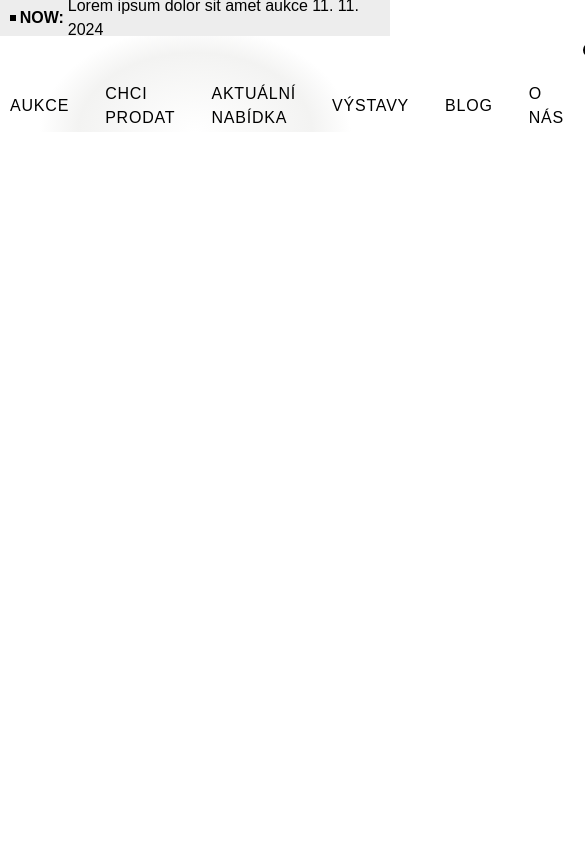
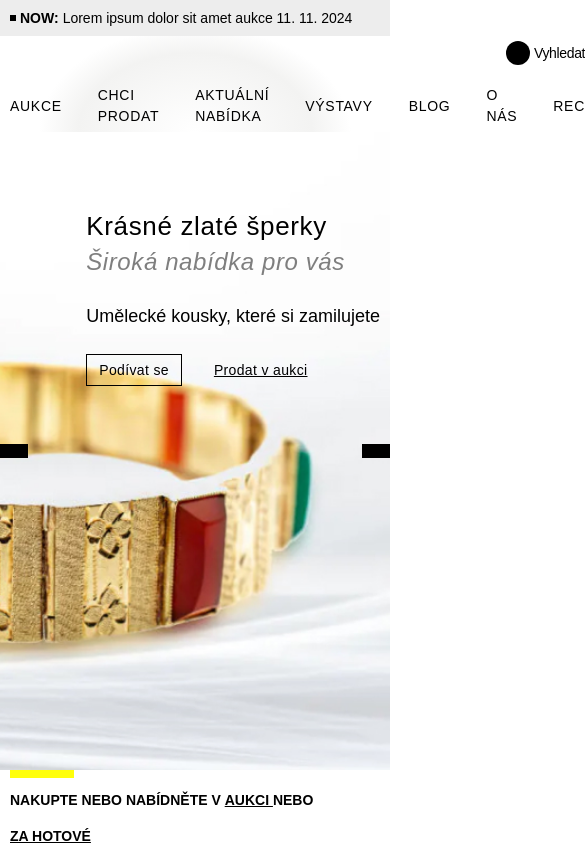
Before and after one commit to PGE77/Graciano-public, a website: page src/index.html in a window 390 px wide. Shown: the top 854 px of the page, 585 px wide, since content can reach past the window. Drawn offline with Linux system fonts and the light colour scheme; a web font is replaced by a local one.

Commit message:
další kommit

```diff
--- a/src/index.html
+++ b/src/index.html
@@ -12,15 +12,15 @@
     <link rel="stylesheet" href="https://use.typekit.net/jku2ujd.css">
 </head>
 
-<body class="font-arial">
+<body>
     <header class="bg-blackGradient">
-        <section class="w-100 bg-backgroundGrey ">
+        <section class="w-full bg-lightGrey ">
             <div class="section">
                 <div class="flex justify-start items-center h-9">
-                    <div class="flex justify-start items-center gap-1 ">
+                    <div class="flex justify-start items-center gap-1">
                         <span class="size-1.5 block bg-black "></span>
-                        <strong class="text-base">NOW:</strong>
-                        <p class="text-base">Lorem ipsum dolor sit amet aukce 11. 11. 2024</p>
+                        <strong>NOW:</strong>
+                        <p>Lorem ipsum dolor sit amet aukce 11. 11. 2024</p>
                     </div>
                 </div>
 
@@ -29,8 +29,8 @@
 
         </section>
         <section class="section">
-            <div class="flex justify-between items-center h-24" >
-                <div class="flex justify-start items-center h-24">
+            <div class="flex justify-between items-center">
+                <div class="flex justify-start items-center">
                     <img src="../dist/img/logo.svg" alt="Logo">
 
 
@@ -38,40 +38,43 @@
                 <div class="flex justify-center items-center h-24 flex-col gap-5">
                     <div class="flex gap-5 ml-auto">
                         <div class="flex justify-start items-center gap-1 h-6">
-                            <button class="size-3.5 bg-black rounded-full block"></button>
-                            <span class="text-md text-black tk-balto tracking-tight h-5">Vyhledat</span>
+                            <button class="size-6 bg-black rounded-full block"></button>
+                            <span class="text-md font-normal text-black tracking-tight h-5">Vyhledat</span>
                         </div>
                         <div class="flex justify-start items-center gap-1 h-6">
                             <a href="#" class="size-6 bg-black block"></a>
-                         <span class="text-md text-black tk-balto tracking-tight h-5">Košík je prázdný</span>
+                            <span class="text-md font-normal text-black tracking-tight h-5">Košík je
+                                prázdný</span>
 
                         </div>
                     </div>
-                    <nav>
+                    <nav class="">
                         <ul class="flex justify-start items-center gap-9">
                             <li>
-                            <a href="#" class="text-base font-normal text-black tk-balto tracking-wider uppercase pb-4">Aukce</a>
+                                <a href="#" class="font-normal text-black  tracking-wider uppercase">Aukce</a>
                             </li>
                             <li>
-                            <a href="#" class="text-base font-normal text-black tk-balto tracking-wider uppercase pb-4">Chci prodat</a>
+                                <a href="#" class="font-normal text-black  tracking-wider uppercase">Chci
+                                    prodat</a>
                             </li>
                             <li>
-                            <a href="#" class="text-base font-normal text-black tk-balto tracking-wider uppercase pb-4">Aktuální nabídka</a>
+                                <a href="#" class="font-normal text-black  tracking-wider uppercase ">Aktuální
+                                    nabídka</a>
                             </li>
                             <li>
-                            <a href="#" class="text-base font-normal text-black tk-balto tracking-wider uppercase pb-4">Výstavy</a>
+                                <a href="#" class="font-normal text-black  tracking-wider uppercase ">Výstavy</a>
                             </li>
                             <li>
-                            <a href="#" class="text-base font-normal text-black tk-balto tracking-wider uppercase pb-4">Blog</a>
+                                <a href="#" class="font-normal text-black  tracking-wider uppercase ">Blog</a>
                             </li>
                             <li>
-                            <a href="#" class="text-base font-normal text-black tk-balto tracking-wider uppercase pb-4">O nás</a>
+                                <a href="#" class="font-normal text-black  tracking-wider uppercase ">O nás</a>
                             </li>
                             <li>
-                            <a href="#" class="text-base font-normal text-black tk-balto tracking-wider uppercase pb-4">Recenze</a>
+                                <a href="#" class="font-normal text-black  tracking-wider uppercase">Recenze</a>
                             </li>
                             <li>
-                            <a href="#" class="text-base font-normal text-black tk-balto tracking-wider uppercase pb-4">Kontakt</a>
+                                <a href="#" class="font-normal text-black  tracking-wider uppercase ">Kontakt</a>
                             </li>
 
                         </ul>
@@ -92,6 +95,66 @@
     </header>
 
 
+    <main>
+        <section>
+
+            <div class="relative w-full h-hxl overflow-hidden ">
+
+                <img src="../dist/img/background-1.jpg" alt="Decorative image"
+                    class="absolute inset-0 w-full h-hil object-cover max-w-none ">
+
+                <div
+                    class="section absolute left-0 right-0 bottom-0 top-0 pb-96 pt-0 lg:pb-44 lg:pt-72 flex justify-end items-end">
+                    <div class="flex justify-end items-start gap-1 m-0 lg:mr-16 flex-col">
+
+                        <h1 class="text-4xl md:text-5xl tk-joly-headline font-medium tracking-wide leading-8">Krásné
+                            zlaté šperky
+                        </h1>
+                        <p class="text-2xl font-medium text-lightBlack tk-joly-headline tracking-wide leading-8 italic">
+                            Široká nabídka pro vás
+                        </p>
+                        <p class="text-1xl mt-6 mb-6 block text-black font-normal leading-5 ">Umělecké kousky, které si
+                            zamilujete</p>
+                        <div class="flex justify-start items-center gap-5">
+                            <a href="#" target="_blank"
+                                class=" text-md text-black font-normal tracking-wide border  pl-3 pr-3 h-8 flex items-center justify-center">Podívat
+                                se</a>
+                            <a href="#" target="_blank"
+                                class=" text-md text-black font-normal tracking-wide underline  pl-3 pr-3 h-8 flex items-center justify-center">Prodat
+                                v aukci</a>
+                        </div>
+
+
+                        <div
+                            class="absolute top-1/2 left-1/2 transform -translate-x-1/2 -translate-y-1/2 w-full flex justify-between">
+                            <div class="h-3.5 w-7 bg-black"></div>
+                            <div class="h-3.5 w-7 bg-black"></div>
+                        </div>
+
+                    </div>
+
+
+
+                </div>
+            </div>
+
+
+        </section>
+
+        <section class="section">
+
+            <div class="relative flex flex-col gap-1"><div class=" w-16 h-2 bg-yellow block"></div><h2 class="flex flex-wrap font-semibold md:text-1xl uppercase leading-9">Nakupte Nebo Nabídněte v&nbsp;<a href="#" class="underline" target="_blank">Aukci&nbsp;</a>nebo&nbsp;<a href="#" class="underline" target="_blank">Za hotové</a></h2></div>
+
+
+
+        </section>
+
+
+
+
+    </main>
+
+
 </body>
 
 </html>
--- a/src/input.css
+++ b/src/input.css
@@ -1,5 +1,10 @@
 @tailwind base;
 @tailwind components;
 @tailwind utilities;
-
-.section{ @apply max-w-[1200px] mx-auto px-2.5 }
+body {
+    @apply text-md md:text-base bg-white;
+    font-family: 'Balto', sans-serif;
+}
+.section {
+    @apply max-w-[1200px] mx-auto px-2.5;
+}
--- a/tailwind.config.js
+++ b/tailwind.config.js
@@ -14,7 +14,7 @@ module.exports = {
       darkYellow:'#FFEF2E',
       black: '#000000',
       lightBlack:'rgba(0, 0, 0, 0.5)',
-      backgroundGrey:'#EDEDED',
+      lightGrey:'#EDEDED',
 
 
 
@@ -25,15 +25,20 @@ module.exports = {
       sm: '13px',
       md: '14px',
       base: '16px',
-      '1xl': '20px',
-      '2xl': '26px',
+      '1xl': '18px',
+      '2xl': '24px',
       '4xl': '26px',
-      '5xl': '42px',
+      '5xl': '40px',
       '6xl': '117px',
 
     },
     extend:
     {
+      height: {
+      hxl: '638px',
+      hil:'700px',
+
+      },
       backgroundImage: {
         blackGradient: 'radial-gradient(ellipse farthest-side at center bottom, #D8D8D8 0%, #E2DFDF 0%, #FFFFFF 0%, #FFFFFF 0%, #F3F3F2 60%, #FFFFFF 80%)',
       },
```
Also changed, not shown: dist/img/background-1.jpg (added), dist/output.css. Lines whose indentation alone changed are shown as unchanged.
